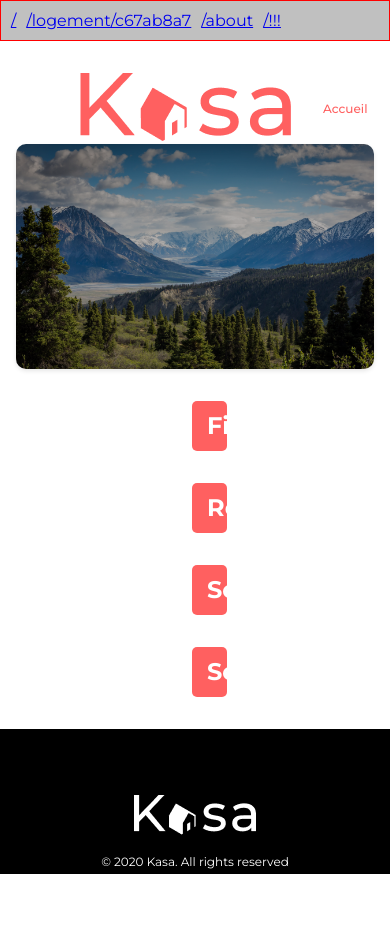
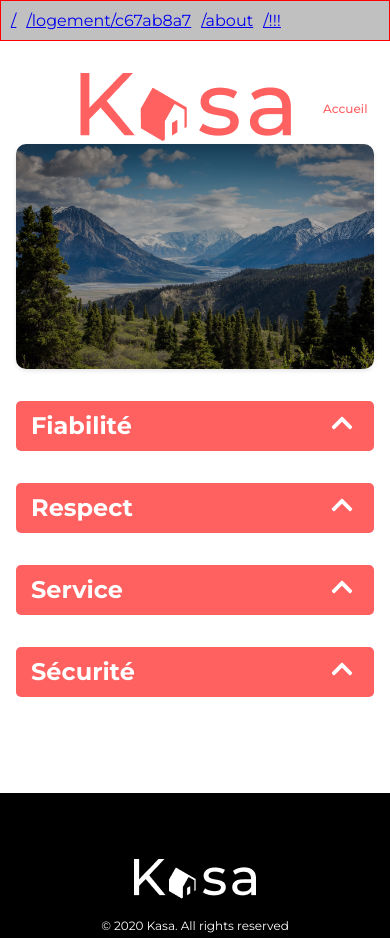
Before and after one commit to jcaldicote/P6-Kasa, a React (Vite) app: page /about in a window 390 px wide. Shown: the top 938 px of the page. Before the commit the page ends 874 px from the top, so only its background shows below. Built offline with nearby package versions, Linux system fonts and the light colour scheme.

Commit message:
response pour page about

```diff
--- a/src/pages/About.scss
+++ b/src/pages/About.scss
@@ -1,4 +1,9 @@
 .collapse-container {
-  //   border: 2px red solid;
   margin: auto 12rem 2rem;
 }
+
+@media screen and (max-width: 767px) {
+  .collapse-container {
+    margin: 1rem 1rem 6rem 1rem;
+  }
+}
```
